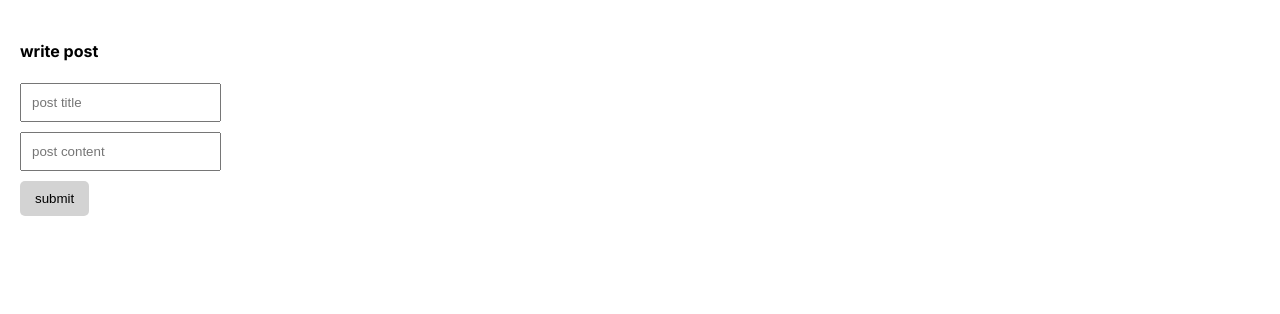
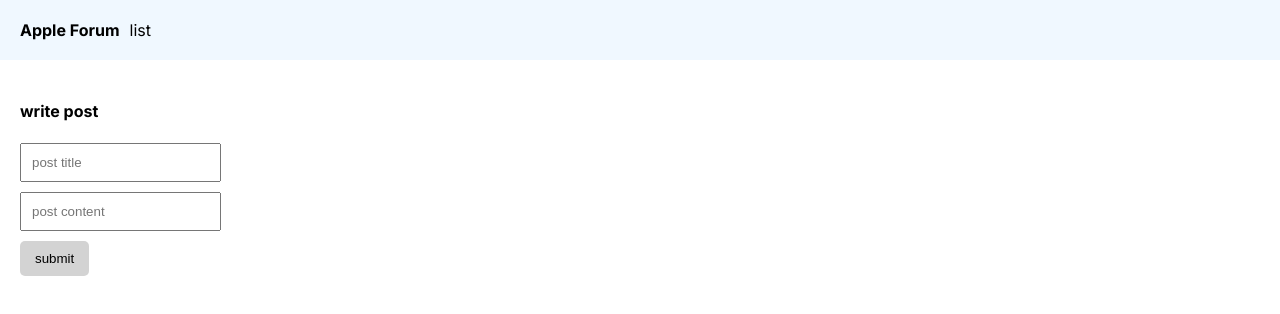
Before and after one commit to s-ja/CDAP_Next.js, a Next.js app in the folder forum/: page /write in a window 1280 px wide. Shown: the top 314 px of the page. Built offline with nearby package versions, Linux system fonts and the light colour scheme.

Commit message:
9강 종료

```diff
--- a/forum/app/globals.css
+++ b/forum/app/globals.css
@@ -47,3 +47,19 @@ a {
   text-decoration: none;
   color: inherit;
 }
+
+.navbar {
+  background: aliceblue;
+  padding: 20px;
+  text-transform: capitalize;
+}
+
+.navbar a {
+  margin-right: 10px;
+  text-decoration: none;
+  color: inherit;
+}
+
+.logo {
+  font-weight: bold;
+}
--- a/forum/app/layout.js
+++ b/forum/app/layout.js
@@ -1,17 +1,26 @@
-import './globals.css'
-import { Inter } from 'next/font/google'
+import Link from "next/link";
+import "./globals.css";
+import { Inter } from "next/font/google";
 
-const inter = Inter({ subsets: ['latin'] })
+const inter = Inter({ subsets: ["latin"] });
 
 export const metadata = {
-  title: 'Create Next App',
-  description: 'Generated by create next app',
-}
+  title: "Create Next App",
+  description: "Generated by create next app",
+};
 
 export default function RootLayout({ children }) {
   return (
     <html lang="en">
-      <body className={inter.className}>{children}</body>
+      <body className={inter.className}>
+        <div className="navbar">
+          <Link href="/" className="logo">
+            apple forum
+          </Link>
+          <Link href="/list">list</Link>
+        </div>
+        {children}
+      </body>
     </html>
-  )
+  );
 }
--- /dev/null
+++ b/forum/pages/api/post/edit.js
@@ -0,0 +1,21 @@
+import { connectDB } from "@/util/database";
+import { ObjectId } from "mongodb";
+
+export default async function handler(request, response) {
+  if (request.method == "POST") {
+    try {
+      let editted = {
+        title: request.body.title,
+        content: request.body.content,
+      };
+      const db = (await connectDB).db("forum");
+      let result = await db
+        .collection("post")
+        .updateOne({ _id: new ObjectId(request.body._id) }, { $set: editted });
+      response.redirect(302, "/list");
+    } catch (error) {
+      console.log(error);
+      response.status(500).send("Internal Server Error");
+    }
+  }
+}
```
Also changed, not shown: forum/app/edit/[id]/page.js (+6 -5 lines).
